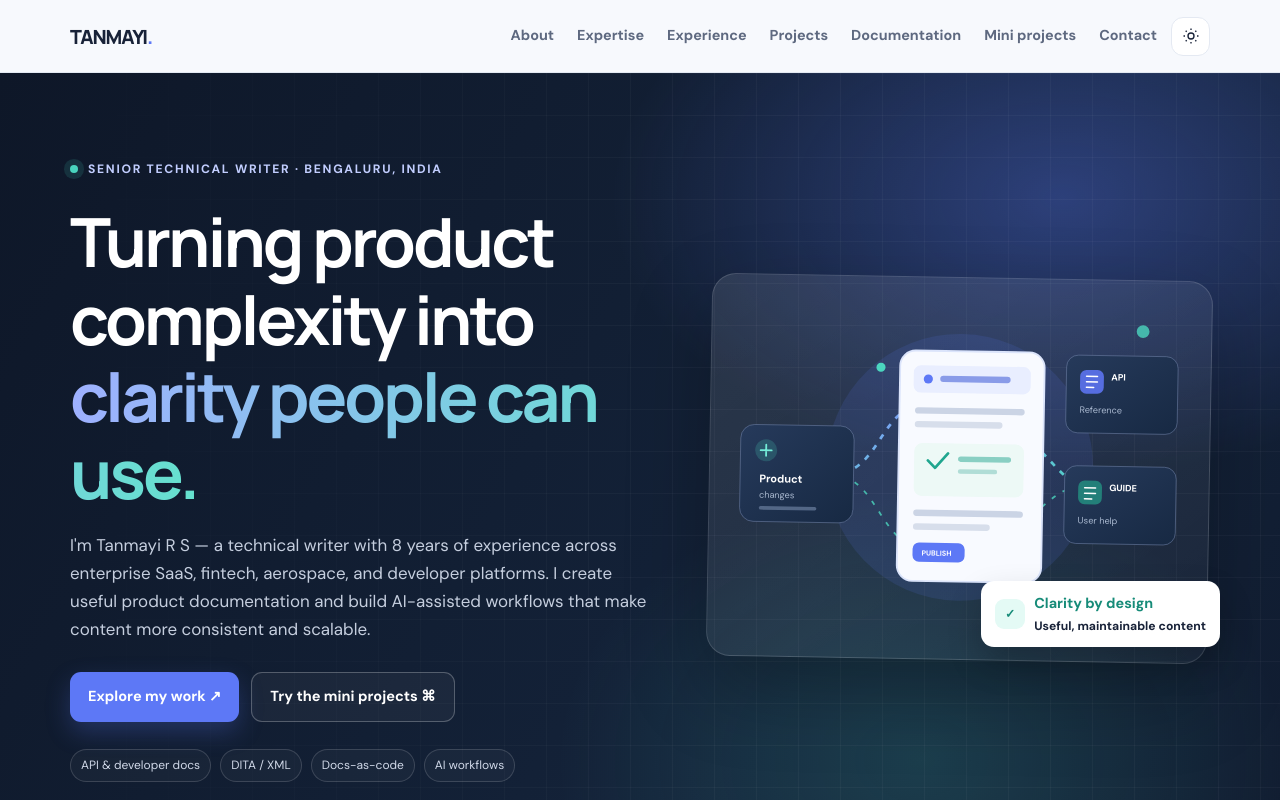
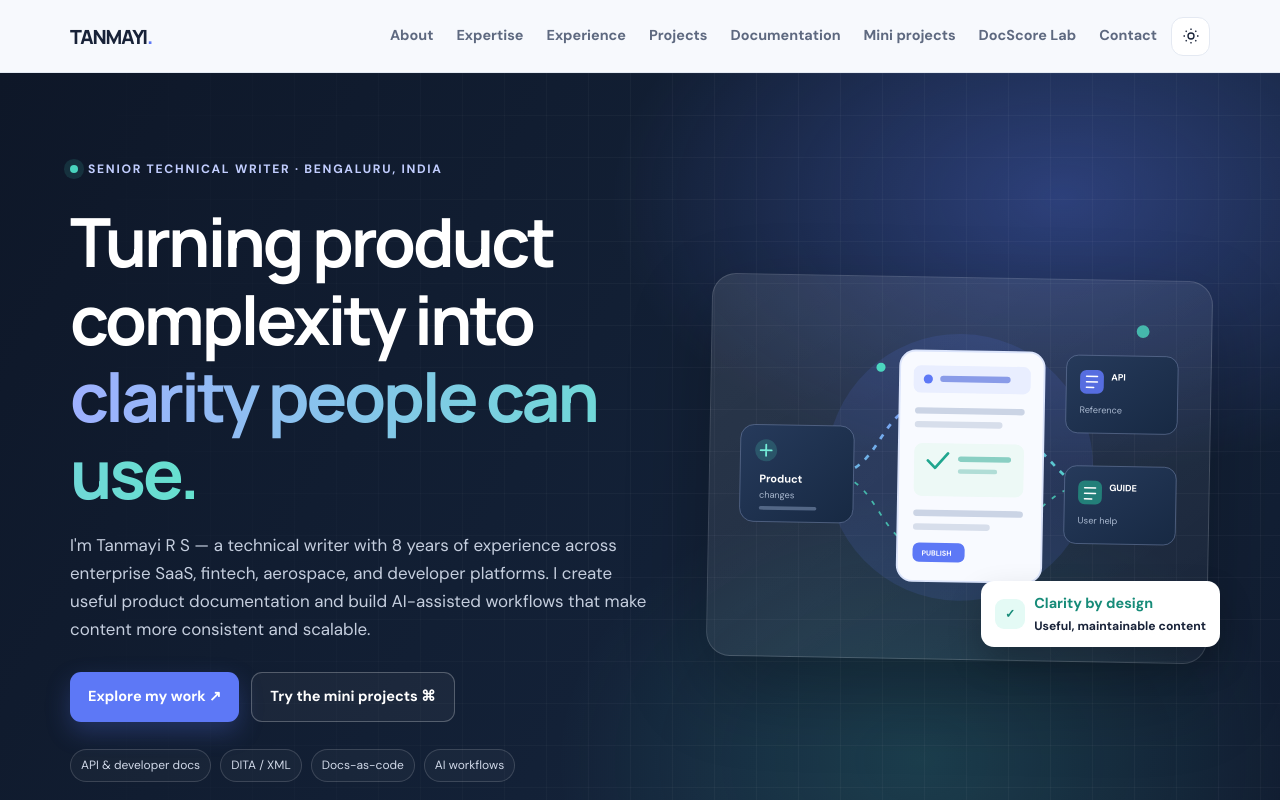
Before and after one commit to Tanmayi1996/Tanmayi1996.github.io, a plain HTML site: page index.html in a window 1280 px wide. Shown: the top 800 px of the page. Drawn offline with Linux system fonts and the light colour scheme.

Commit message:
Add DocScore Lab to homepage and mini projects

```diff
--- a/index.html
+++ b/index.html
@@ -39,7 +39,7 @@ body.dark{--paper:#101827;--ink:#edf2fb;--muted:#aab6ca;--line:#2b3a54;--soft:#2
 <a class="skip" href="#main">Skip to content</a>
 <header class="site-header"><div class="wrap"><nav class="nav" aria-label="Main navigation">
 <a class="brand" href="#top">TANMAYI<span>.</span></a>
-<div class="nav-right"><div class="navlinks" id="navlinks"><a href="#about">About</a><a href="#expertise">Expertise</a><a href="#experience">Experience</a><a href="#projects">Projects</a><a href="#documentation">Documentation</a><a href="#mini-projects">Mini projects</a><a href="#contact">Contact</a></div>
+<div class="nav-right"><div class="navlinks" id="navlinks"><a href="#about">About</a><a href="#expertise">Expertise</a><a href="#experience">Experience</a><a href="#projects">Projects</a><a href="#documentation">Documentation</a><a href="#mini-projects">Mini projects</a><a href="/doc-score/">DocScore Lab</a><a href="#contact">Contact</a></div>
 <div class="nav-actions"><button class="icon-btn" id="themeToggle" aria-label="Switch color theme" title="Switch color theme"><svg viewBox="0 0 24 24" fill="none" stroke="currentColor" stroke-width="1.8"><circle cx="12" cy="12" r="4"/><path d="M12 2v2m0 16v2M2 12h2m16 0h2M4.9 4.9l1.4 1.4m11.4 11.4 1.4 1.4m0-14.2-1.4 1.4M6.3 17.7l-1.4 1.4"/></svg></button></div>
 <button class="menu-btn" id="menuToggle" aria-label="Open navigation" aria-expanded="false"><svg viewBox="0 0 24 24" fill="none" stroke="currentColor" stroke-width="2"><path d="M4 7h16M4 12h16M4 17h16"/></svg></button></div>
 </nav></div></header>
@@ -72,7 +72,7 @@ body.dark{--paper:#101827;--ink:#edf2fb;--muted:#aab6ca;--line:#2b3a54;--soft:#2
 </div></section>
 <section id="about"><div class="wrap"><div class="section-head"><div class="kicker">A little about me</div><h2>Documentation is part of the product experience.</h2><p>I connect engineering knowledge with the people who need to use it — through clear content, thoughtful structure, and practical tooling.</p></div>
 <div class="about-grid"><div class="about-copy"><p>Across my career, I've partnered with Product, Engineering, UX, and subject-matter experts to turn complex product behavior into practical documentation. My work spans API references, developer guides, administration guides, release notes, troubleshooting content, and online help.</p><p>At Salesforce, I work on product documentation across release cycles and have helped shape reusable AI-assisted writing workflows and responsible AI guidance for technical writing teams.</p><p>I'm especially interested in content engineering: combining structured authoring, docs-as-code, quality automation, and AI to improve the full documentation lifecycle.</p>
-<div class="stat-grid"><div class="stat-card"><strong>8 years</strong><span>Technical writing</span></div><div class="stat-card"><strong>4</strong><span>Industry domains</span></div><div class="stat-card"><strong>4</strong><span>Interactive mini tools</span></div></div></div>
+<div class="stat-grid"><div class="stat-card"><strong>8 years</strong><span>Technical writing</span></div><div class="stat-card"><strong>4</strong><span>Industry domains</span></div><div class="stat-card"><strong>5</strong><span>Interactive mini tools</span></div></div></div>
 <aside class="about-panel"><h3>What I bring to a team</h3><div class="about-list"><div><span class="check">✓</span><span>Clear, task-focused product and developer content</span></div><div><span class="check">✓</span><span>Structured authoring and reusable content models</span></div><div><span class="check">✓</span><span>Repository-based documentation workflows</span></div><div><span class="check">✓</span><span>Cross-functional product collaboration</span></div><div><span class="check">✓</span><span>AI-assisted workflows with human review</span></div></div></aside></div></div></section>
 <section class="section-white" id="expertise"><div class="wrap"><div class="section-head"><div class="kicker">Core expertise</div><h2>Where I do my best work.</h2><p>A blend of technical communication, developer tooling, and emerging AI workflows.</p></div>
 <div class="skill-grid"><article class="skill-card"><div class="skill-icon">✍</div><h3>Technical documentation</h3><p>API references, developer guides, user/admin guides, release notes, troubleshooting, runbooks, and help content.</p></article><article class="skill-card"><div class="skill-icon">▤</div><h3>Structured authoring</h3><p>DITA/XML, Oxygen XML Editor, information architecture, content reuse, taxonomy, metadata, and style guides.</p></article><article class="skill-card"><div class="skill-icon">⌘</div><h3>Docs-as-code</h3><p>Git, GitHub, Bitbucket, Markdown, Hugo, repository workflows, reviews, and publishing.</p></article><article class="skill-card"><div class="skill-icon">⌁</div><h3>API & developer experience</h3><p>Postman, SwaggerHub, REST API references, developer onboarding, and product-focused technical content.</p></article><article class="skill-card"><div class="skill-icon">✧</div><h3>AI & automation</h3><p>Claude, Gemini, GitHub Copilot, prompt engineering, AI-assisted drafting, and workflow automation.</p></article><article class="skill-card"><div class="skill-icon">◎</div><h3>Content quality</h3><p>Peer reviews, usability, SEO, accessibility, consistency, content governance, and continuous improvement.</p></article></div></div></section>
@@ -112,6 +112,7 @@ body.dark{--paper:#101827;--ink:#edf2fb;--muted:#aab6ca;--line:#2b3a54;--soft:#2
 <article class="mini-card"><div class="mini-icon">⌁</div><h3>API response explorer</h3><p>Explore example API methods, status codes, and request/response patterns.</p><button type="button" data-open-tool="api">Explore API →</button></article>
 <article class="mini-card"><div class="mini-icon">✓</div><h3>Docs health analyzer</h3><p>Get quick readability signals for a paragraph or help article draft.</p><button type="button" data-open-tool="quality">Analyze a draft →</button></article>
 <article class="mini-card"><div class="mini-icon">▦</div><h3>Markdown table builder</h3><p>Convert pipe-separated rows into a copy-ready Markdown table.</p><button type="button" data-open-tool="table">Build a table →</button></article>
+<article class="mini-card"><div class="mini-icon">◉</div><h3>DocScore Lab</h3><p>Audit Markdown, text, and HTML documentation. Get a score, category breakdown, and practical improvement suggestions.</p><a href="/doc-score/" style="align-self:flex-start;color:#aebcff;font-weight:850;font-size:.81rem">Open documentation audit →</a></article>
 </div></div></section>
 <section class="mini-projects" id="lab" style="padding-top:0"><div class="wrap">
 <div class="lab-shell"><div class="lab-top"><div style="display:flex;align-items:center;gap:11px"><span class="window-dots"><i></i><i></i><i></i></span><span class="lab-title">Tanny's documentation playground</span></div><small>Interactive demos · Runs in your browser</small></div>
```
